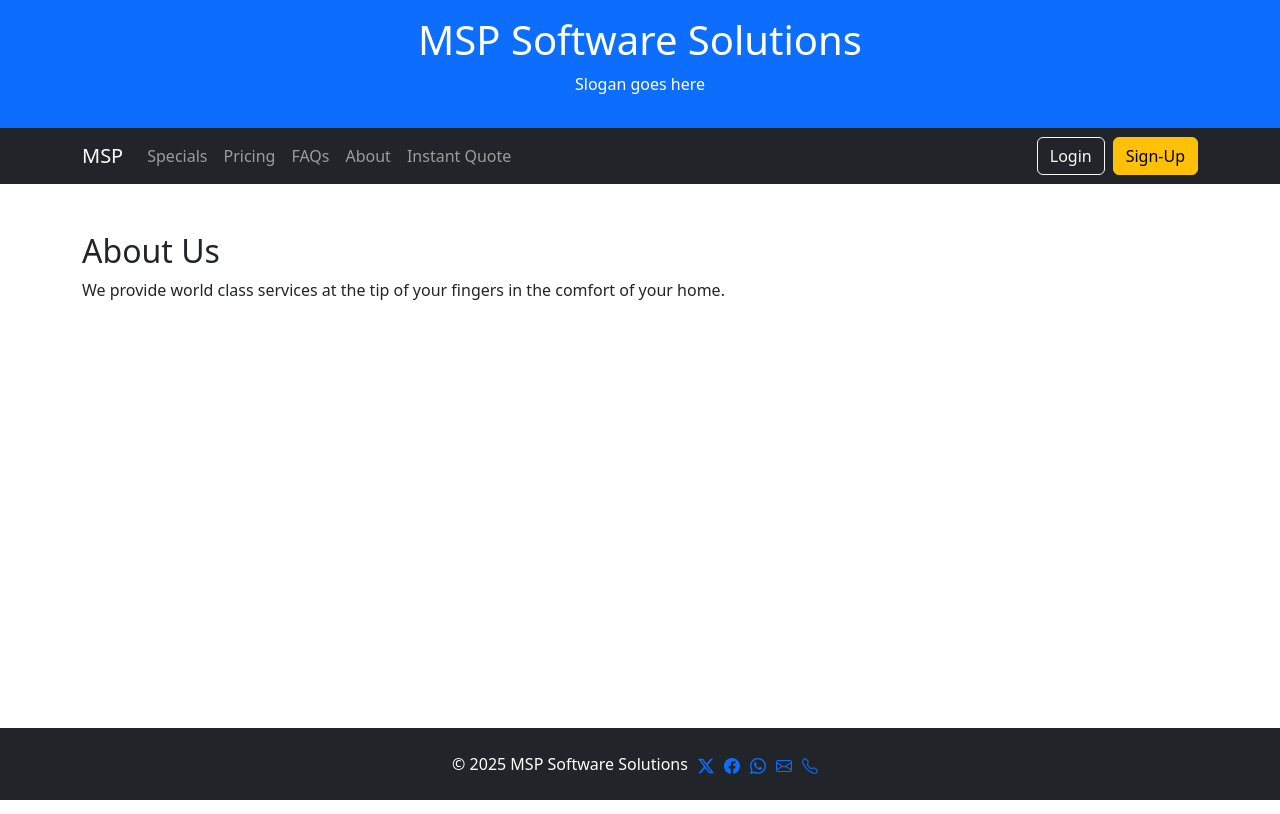
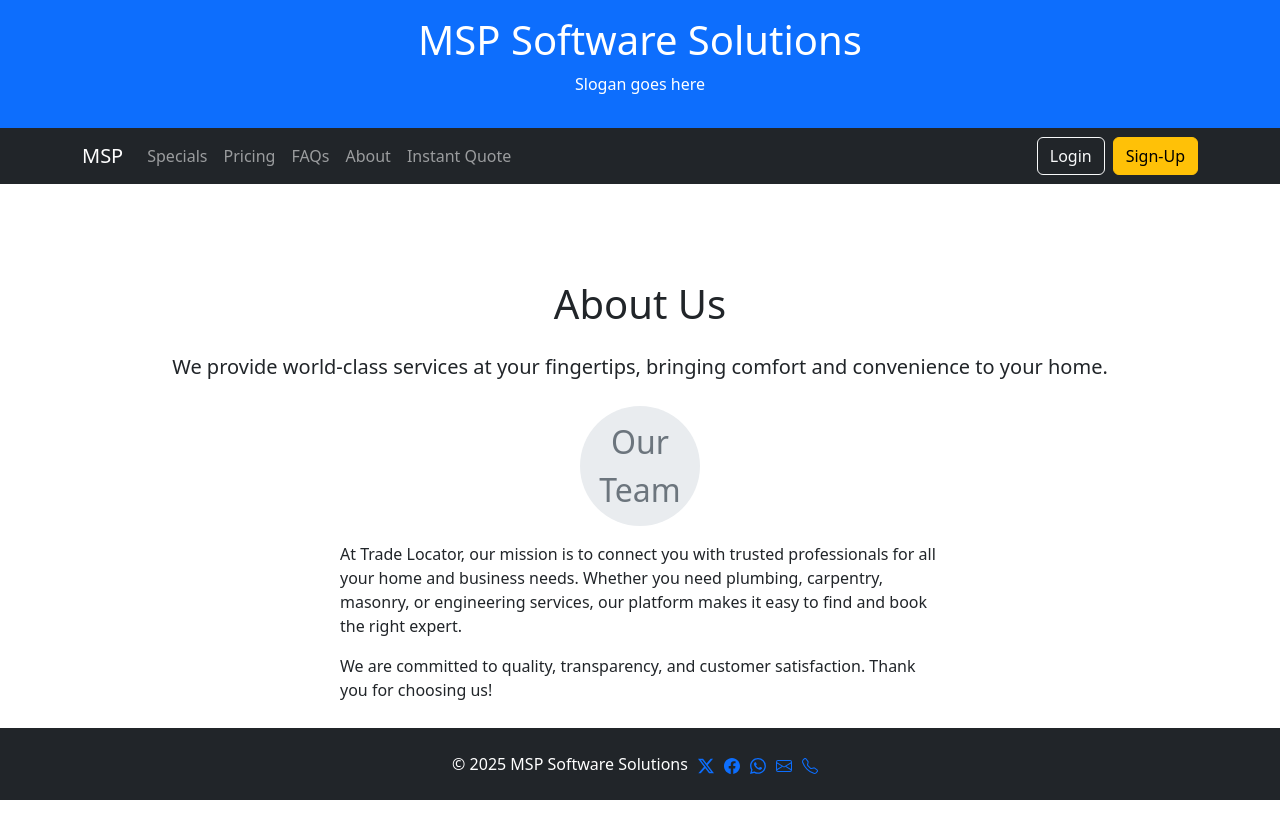
Before and after one commit to kayloshai/trade-locator, a React (Vite) app: page /trade-locator/about in a window 1280 px wide. Built offline with nearby package versions, Linux system fonts and the light colour scheme.

Commit message:
Add about us starter page

```diff
--- a/src/app/pages/about.tsx
+++ b/src/app/pages/about.tsx
@@ -1,17 +1,42 @@
-
 interface Props {
     className?: string;
 }
 
 export const About = ({ className }: Props) => {
-
     return (
-        <div className={className} id="about-page">
-            <h2>About Us</h2>
-            {/* <h5>Photo of me:</h5> */}
-            {/* <div className="fakeimg">Fake Image</div> */}
-            <p>We provide world class services at the tip of your fingers in the comfort of your home.</p>
-
-        </div>
+        <main className={`container py-5 ${className || ""}`} id="about-page">
+            <h1 className="mb-4 text-center">About Us</h1>
+            <p className="lead text-center mb-4">
+                We provide world-class services at your fingertips, bringing comfort and convenience to your home.
+            </p>
+            <div className="text-center">
+                <div
+                    style={{
+                        width: 120,
+                        height: 120,
+                        background: "#e9ecef",
+                        borderRadius: "50%",
+                        display: "inline-flex",
+                        alignItems: "center",
+                        justifyContent: "center",
+                        fontSize: "2rem",
+                        color: "#6c757d",
+                        marginBottom: "1rem"
+                    }}
+                    aria-label="Team photo placeholder"
+                >
+                    <span>Our Team</span>
+                </div>
+            </div>
+            <section className="mx-auto" style={{ maxWidth: 600 }}>
+                <p>
+                    At Trade Locator, our mission is to connect you with trusted professionals for all your home and business needs.
+                    Whether you need plumbing, carpentry, masonry, or engineering services, our platform makes it easy to find and book the right expert.
+                </p>
+                <p>
+                    We are committed to quality, transparency, and customer satisfaction. Thank you for choosing us!
+                </p>
+            </section>
+        </main>
     );
 }
```
